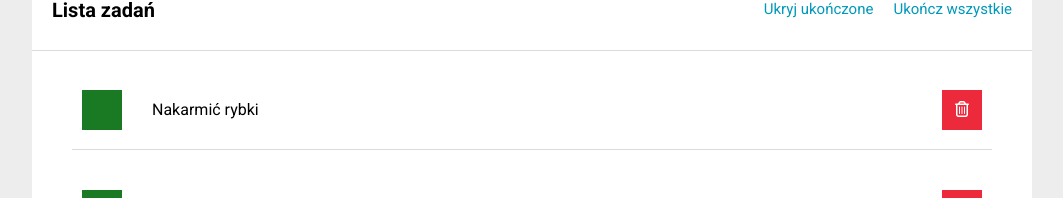
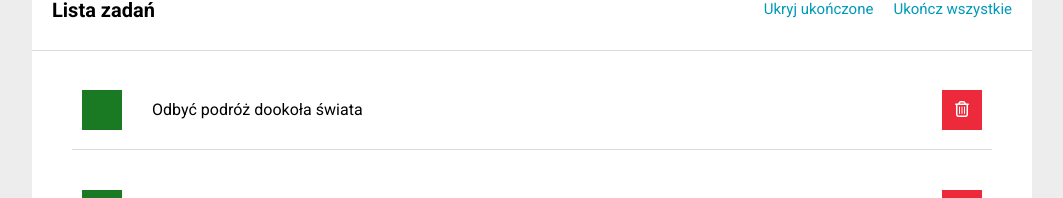
Before and after one commit to gp231982/todo-list-react, a React (Create React App) app: page / in a window 1280 px wide. Shown: the part 332-530 px from the top of the page, without its empty margins (108-1171 px from the left). Built offline with nearby package versions, Linux system fonts and the light colour scheme.

Commit message:
change task content

```diff
--- a/src/App.js
+++ b/src/App.js
@@ -5,7 +5,7 @@ import AppHeader from "./AppHeader";
 import Container from "./Container";
 
 const tasks = [
-  { id: 1, content: "Nakarmić rybki", done: false },
+  { id: 1, content: "Odbyć podróż dookoła świata", done: false },
   { id: 2, content: "Polecieć samolotem", done: true },
 ];
 
```
